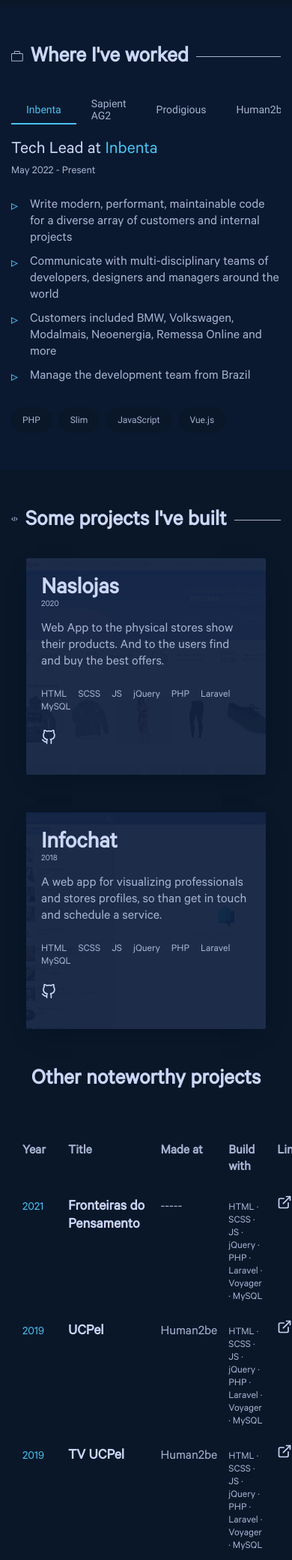
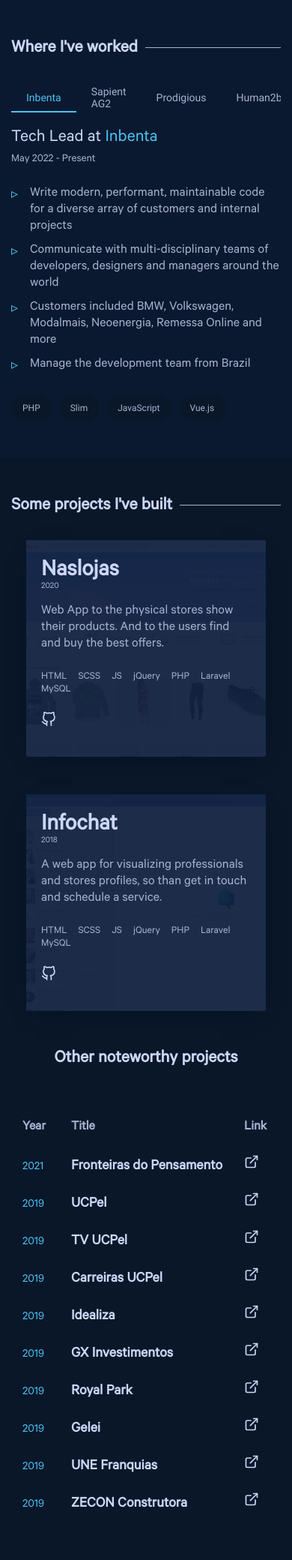
Before and after one commit to diegocvieira/diegocvieira.github.io, a PHP site: page / in a window 390 px wide; the page is wider, and only the part inside the window is pictured. Shown: the part 1910-3990 px from the top of that part at 75% size. Run offline with PHP 8.4, Linux system fonts and the light colour scheme.

Commit message:
Hide elements on mobile

```diff
--- a/index.html
+++ b/index.html
@@ -46,7 +46,7 @@
 
         <main>
             <section class="section" id="home">
-                <div class="container is-max-desktop">
+                <div class="container">
                     <h1>Hello, my name is</h1>
                     <h2>Diego Vieira.</h2>
                     <h3>I build things for the web.</h3>
@@ -63,9 +63,9 @@
             </section>
 
             <section class="section" id="about">
-                <div class="container is-max-desktop">
+                <div class="container">
                     <div class="section-header">
-                        <svg xmlns="http://www.w3.org/2000/svg" viewBox="0 0 96 96" class="section-header-icon">
+                        <svg xmlns="http://www.w3.org/2000/svg" viewBox="0 0 96 96" class="section-header-icon is-hidden-mobile">
                             <path fill-rule="nonzero" d="M70.834,3C82.425,3.111 92.886,13.159 93,25.166C93.049,40.437 93.143,55.708 92.998,70.977C92.816,82.459 82.841,92.886 70.834,93C55.563,93.049 40.292,93.143 25.023,92.998C13.543,92.816 3.115,82.841 3,70.834C2.952,55.563 2.857,40.292 3.002,25.023C3.184,13.541 13.159,3.115 25.166,3C40.389,2.952 55.611,2.952 70.834,3ZM25.315,9C16.855,9.027 9.085,16.286 9,25.204C8.952,40.437 8.856,55.67 9.001,70.901C9.134,79.284 16.416,86.916 25.204,87C40.437,87.049 55.67,87.143 70.901,86.999C79.289,86.865 86.916,79.584 87,70.796C87.049,55.563 87.143,40.33 86.999,25.099C86.865,16.712 79.595,9.084 70.796,9C55.636,8.952 40.475,9 25.315,9Z" fill="#34a853" class="color000000 svgShape"></path><path fill-rule="nonzero" d="M48.249 15.415C59.178 15.622 68.671 26.285 67.113 37.408 65.838 46.504 57.241 54.013 48 54.013 36.881 54.013 26.945 42.8 29.002 31.301 30.558 22.599 38.598 15.589 47.751 15.415 48 15.413 48 15.413 48.249 15.415zM47.828 21.414C39.039 21.581 31.897 31.942 36.011 40.474 39.616 47.953 50.952 50.271 57.173 44.339 64.445 37.406 60.6 21.651 48.172 21.414 48 21.413 48 21.413 47.828 21.414zM48.298 58.014C60.127 58.177 71.525 65.212 76.794 76.046 77.903 78.326 75.659 81.393 73.097 80.375 71.196 79.619 70.68 77.118 69.461 75.34 62.102 64.604 46.158 60.832 34.704 67.67 30.298 70.3 26.725 74.255 24.498 78.887 24.498 78.887 23.476 80.51 21.938 80.584 19.586 80.696 18.093 78.102 19.714 75.047 25.15 64.797 36.377 57.96 48.298 58.014z"></path>
                         </svg>
 
@@ -97,9 +97,9 @@
             </section>
 
             <section class="section" id="jobs">
-                <div class="container is-max-desktop">
+                <div class="container">
                     <div class="section-header">
-                        <svg xmlns="http://www.w3.org/2000/svg" viewBox="0 0 32 32" class="section-header-icon">
+                        <svg xmlns="http://www.w3.org/2000/svg" viewBox="0 0 32 32" class="section-header-icon is-hidden-mobile">
                             <path d="M30 8h-6V4a2 2 0 0 0-2-2H10a2 2 0 0 0-2 2v4H2a2 2 0 0 0-2 2v18a2 2 0 0 0 2 2h28a2 2 0 0 0 2-2V10a2 2 0 0 0-2-2zM2 10h28v18H2V10zm8-6h12v4H10V4z"></path>
                         </svg>
 
@@ -119,9 +119,9 @@
             </section>
 
             <section class="section" id="projects">
-                <div class="container is-max-desktop">
+                <div class="container">
                     <div class="section-header">
-                        <svg xmlns="http://www.w3.org/2000/svg" viewBox="0 0 181.424 126.936" class="section-header-icon">
+                        <svg xmlns="http://www.w3.org/2000/svg" viewBox="0 0 181.424 126.936" class="section-header-icon is-hidden-mobile">
                             <path d="M51.895 106.535a9.039 9.039 0 0 1-6.018-2.284L0 63.469l48.427-43.05a9.066 9.066 0 0 1 12.042 13.555L27.296 63.469l30.628 27.217a9.072 9.072 0 0 1-6.018 15.85Zm81.1-.017 48.427-43.05-45.876-40.782a9.065 9.065 0 0 0-12.038 13.554l30.628 27.228-33.176 29.484a9.068 9.068 0 0 0 12.036 13.566Zm-42.408 12.846 18.133-108.8a9.063 9.063 0 1 0-17.878-2.986l-18.134 108.8a9.066 9.066 0 0 0 7.452 10.438 9.616 9.616 0 0 0 1.5.119 9.068 9.068 0 0 0 8.931-7.571Z" class="color000000 svgShape"/>
                         </svg>
 
@@ -142,8 +142,8 @@
                                 <tr>
                                     <th>Year</th>
                                     <th>Title</th>
-                                    <th>Made at</th>
-                                    <th>Build with</th>
+                                    <th class="is-hidden-mobile">Made at</th>
+                                    <th class="is-hidden-mobile">Build with</th>
                                     <th>Link</th>
                                 </tr>
                             </thead>
@@ -155,9 +155,9 @@
             </section>
 
             <section class="section" id="contact">
-                <div class="container is-max-desktop">
+                <div class="container">
                     <div class="section-header">
-                        <svg xmlns="http://www.w3.org/2000/svg" viewBox="0 0 32 32" class="section-header-icon">
+                        <svg xmlns="http://www.w3.org/2000/svg" viewBox="0 0 32 32" class="section-header-icon is-hidden-mobile">
                             <path d="M27 4.71H5a4.505 4.505 0 0 0-4.5 4.5v13.58c0 2.481 2.019 4.5 4.5 4.5h22c2.481 0 4.5-2.019 4.5-4.5V9.21c0-2.481-2.019-4.5-4.5-4.5zm-1.33 3L24.29 8.8l-7.36 5.81c-.55.43-1.31.43-1.86 0L7.97 9 6.333 7.71h19.338zM27 24.29H5c-.827 0-1.5-.673-1.5-1.5V9.305l9.71 7.665c.82.65 1.81.97 2.79.97s1.97-.32 2.79-.97l9.71-7.662V22.79c0 .827-.673 1.5-1.5 1.5z"/>
                         </svg>
 
--- a/resources/js/_projects.js
+++ b/resources/js/_projects.js
@@ -55,8 +55,8 @@ export default function () {
                 <tr class="project">
                     <td class="project-year">${project.release_year}</td>
                     <td class="project-title">${project.title}</td>
-                    <td class="project-company">${project.company}</td>
-                    <td class="project-stack">${project.stack.join(' · ')}</td>
+                    <td class="project-company is-hidden-mobile">${project.company}</td>
+                    <td class="project-stack is-hidden-mobile">${project.stack.join(' · ')}</td>
                     <td class="project-link">
                         ${getGithub(project.github)}
                         ${getWebsite(project.website)}
--- a/resources/scss/_default.scss
+++ b/resources/scss/_default.scss
@@ -97,6 +97,7 @@ a {
             width: 50px;
             position: relative;
             top: -3px;
+            margin: 0 10px 0 0;
 
             path {
                 fill: $greyColor;
@@ -107,7 +108,7 @@ a {
             font-size: 30px;
             color: $whiteColor;
             font-weight: 700;
-            margin: 0 10px;
+            margin: 0 10px 0 0;
         }
     }
 }
@@ -128,5 +129,17 @@ a {
     .section {
         padding-top: 50px;
         padding-bottom: 50px;
+
+        &-header {
+            &-title {
+                font-size: 24px;
+            }
+        }
+    }
+
+    .sub-section-header {
+        &-title {
+            font-size: 24px;
+        }
     }
 }
--- a/resources/scss/_helper.scss
+++ b/resources/scss/_helper.scss
@@ -13,3 +13,9 @@
 .is-flex-wrap-wrap {
     flex-wrap: wrap;
 }
+
+@media (max-width: $tablet) {
+    .is-hidden-mobile {
+        display: none;
+    }
+}
```
Also changed, not shown: dist/app.min.css, dist/app.min.js.
